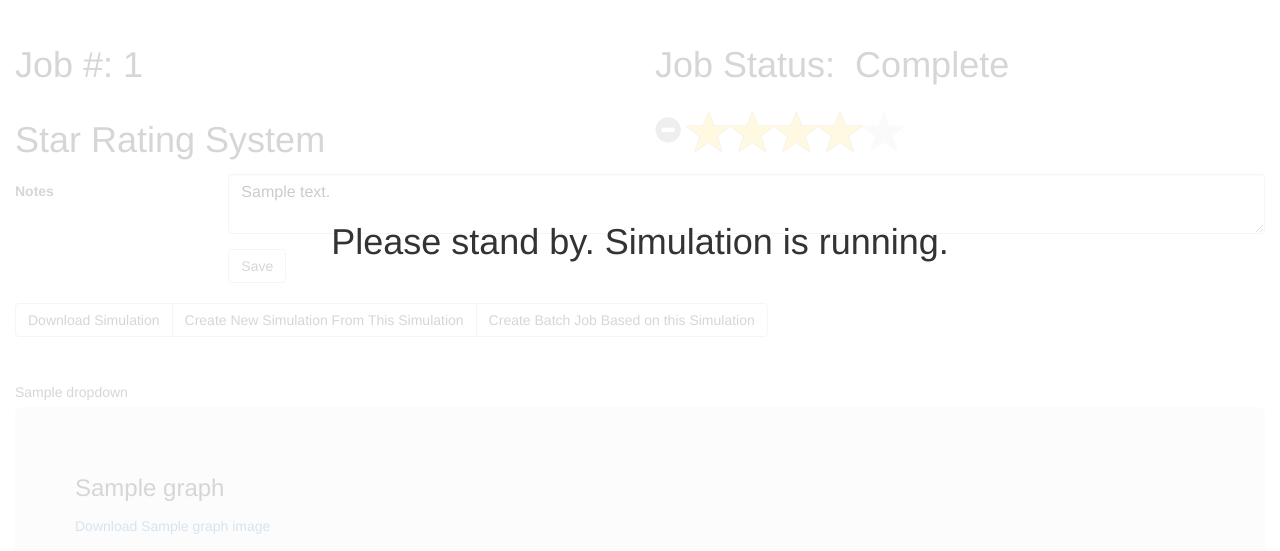
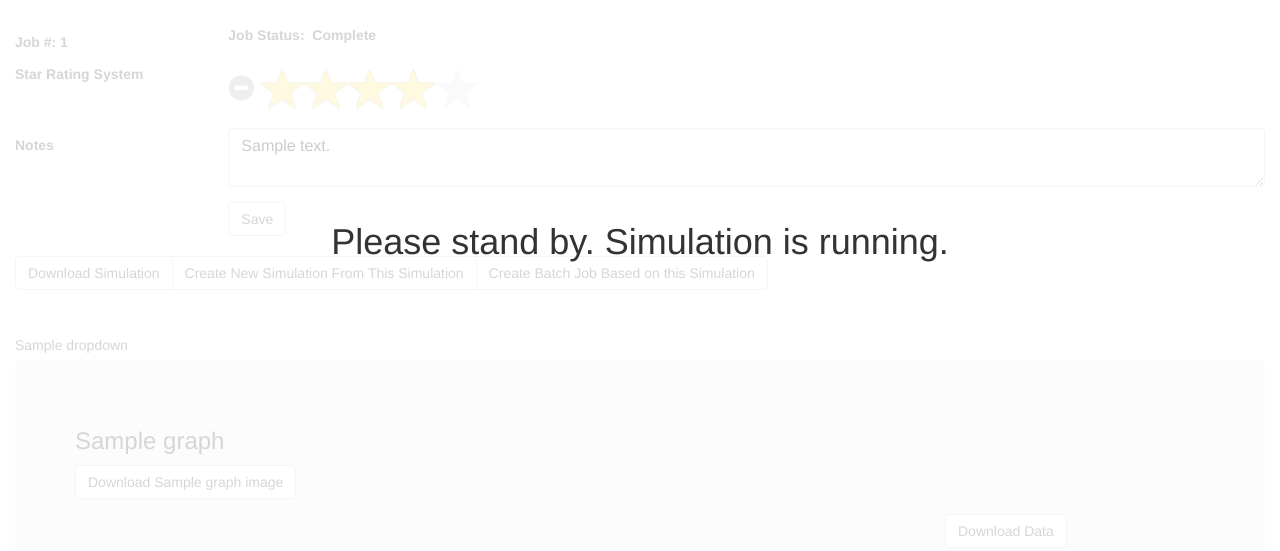
Before and after one commit to modsim/CADET-WEB, a Django app: template CadetWeb/simulation/templates/simulation/run_job.html in a window 1280 px wide. Shown: the part 52-603 px from the top of the page. Run offline with Django 3.2, Linux system fonts and the light colour scheme; the template is opened without the code that fills it: most values are stand-ins (such as "Sample title", 1, 10 or a date in 2020); a map, chart or similar area stays blank; some libraries are stand-ins or nearby versions.

Commit message:
Updated plots to have a csv file output (code to create csv file not done yet) Updated the results page to have to a download link to the csv file along with numerous graphical cleanups utils modified to support the new changes of an additional output for the csv url

```diff
--- a/CadetWeb/plugins/graphing/single/chromatogram.py
+++ b/CadetWeb/plugins/graphing/single/chromatogram.py
@@ -15,6 +15,7 @@
 depends_performance = []
 depends_sensitivity = []
 file_name = 'chromatogram.png'
+file_name_csv = 'chromatogram.csv'
 
 def run(hdf5_path):
     #generate a chromatogram
@@ -31,8 +32,8 @@
 
     parent, hdf5_name = os.path.split(hdf5_path)
 
-    axis.set_xlabel('Time')
-    axis.set_ylabel('Concentration')
+    axis.set_xlabel('Time (s)')
+    axis.set_ylabel('Concentration (mMol)')
 
     id, title, data = get_data(hdf5_path)
     for idx, data in enumerate(data):
@@ -62,7 +63,6 @@
     components = [h5['/web/COMPONENTS/COMP_%03d' % i].value for i in  range(number_of_components)]
 
     solution_values = np.array(h5['/web/compress/OUTLET'])
-    print solution_values.shape
     solution_times = solution_values[:,0]
 
     for idx, comp_name in enumerate(components):
--- a/CadetWeb/plugins/graphing/single/chromatogram_dimer.py
+++ b/CadetWeb/plugins/graphing/single/chromatogram_dimer.py
@@ -14,6 +14,7 @@
 depends_performance = []
 depends_sensitivity = []
 file_name = 'chromatogram_10x.png'
+file_name_csv = 'chromatogram_10x.csv'
 
 def run(hdf5_path):
     #generate a chromatogram
@@ -30,8 +31,8 @@
 
     parent, hdf5_name = os.path.split(hdf5_path)
 
-    axis.set_xlabel('Time')
-    axis.set_ylabel('Concentration')
+    axis.set_xlabel('Time (s)')
+    axis.set_ylabel('Concentration (mMol)')
 
     id, title, data = get_data(hdf5_path)
     for idx, data in enumerate(data):
--- a/CadetWeb/simulation/templates/simulation/run_job.html
+++ b/CadetWeb/simulation/templates/simulation/run_job.html
@@ -5,16 +5,16 @@
       {% csrf_token %}
       <div class="row">
       <input type="hidden" name="json" value="{{ json }}">
-        <div class="col-md-6">
-          <h1>Job #: {{ job_id }}</h1>
+        <div class="col-md-2">
+          <label class="control-label">Job #: {{ job_id }}</label>
         </div>
         <div class="col-md-6">
-          <h1>Job Status: &nbsp;Complete</h1>
+          <strong>Job Status: &nbsp;Complete</strong>
         </div>
       </div>
       <div class="row">
-        <div class="col-md-6">
-          <h1>Star Rating System</h1>
+        <div class="col-md-2">
+          <label class="control-label">Star Rating System</label>
         </div>
         <div class="col-md-6">
           <input type="number" name="rating" class="star_rating" min=0 max=5 step=0.5 value="{{ rating }}">
@@ -66,15 +66,18 @@
     </form>
 
 
-    {% for id, name, url in graphs %}
+    {% for id, name, url, url_download in graphs %}
 
        <div class="jumbotron">
            <h3>{{ name }}</h3>
         <div>
-            <p></p><a href="{{ url }}">Download {{ name }} image</a></p>
+            <p><a href="{{ url }}" role='button' class='btn btn-default'>Download {{ name }} image</a></p>
             <div class="row">
                 <div class="col-md-9 tall" id="{{ id }}"></div>
-                <div class="col-md-3 tall" id="{{ id }}choice"></div>
+                <div class="col-md-3 tall" id="{{ id }}choice">
+                    <a href="{{ url_download }}" role="button" class="btn btn-default"
+                          data-toggle="tooltip" data-placement="bottom" title="Download the complete time series data for this graph in a CSV format (Excel compatible).">Download Data</a>
+                </div>
             </div>
             <div class="row">
                 <div class="col-md-9 small" id="{{ id }}overview"></div>
@@ -112,15 +115,15 @@
 		// insert checkboxes
 		var choiceContainer = $(choices);
 
+		choiceContainer.prepend("<br/><a href='#' role='button' class='btn btn-default' id='" + base_id + "download'>Download Current Graph</a>");
+		choiceContainer.prepend("<br/><a href='#' role='button' class='btn btn-default' id='" + base_id + "zoom'>Reset Zoom</a>");
+
 		for (var key in datasets) {
-		    choiceContainer.append("<br/><input type='checkbox' name='" + key +
+		    choiceContainer.prepend("<br/><input type='checkbox' name='" + key +
 				"' checked='checked' id='id" + key + "'></input>" +
 				"<label for='id" + key + "'>"
 				+ datasets[key].label + "</label>");
 		};
-		choiceContainer.append("<br/><a href='#' role='button' class='btn btn-default' id='" + base_id + "zoom'>Reset Zoom</a>");
-		choiceContainer.append("<br/><a href='#' role='button' class='btn btn-default' id='" + base_id + "download'>Download Current Graph</a>");
-
 
 		choiceContainer.find("input").click(plotAccordingToChoices);
 
```
Also changed, not shown: CadetWeb/plot_sensitivity.py (+9 -5 lines), CadetWeb/utils.py (+9 -4 lines).
